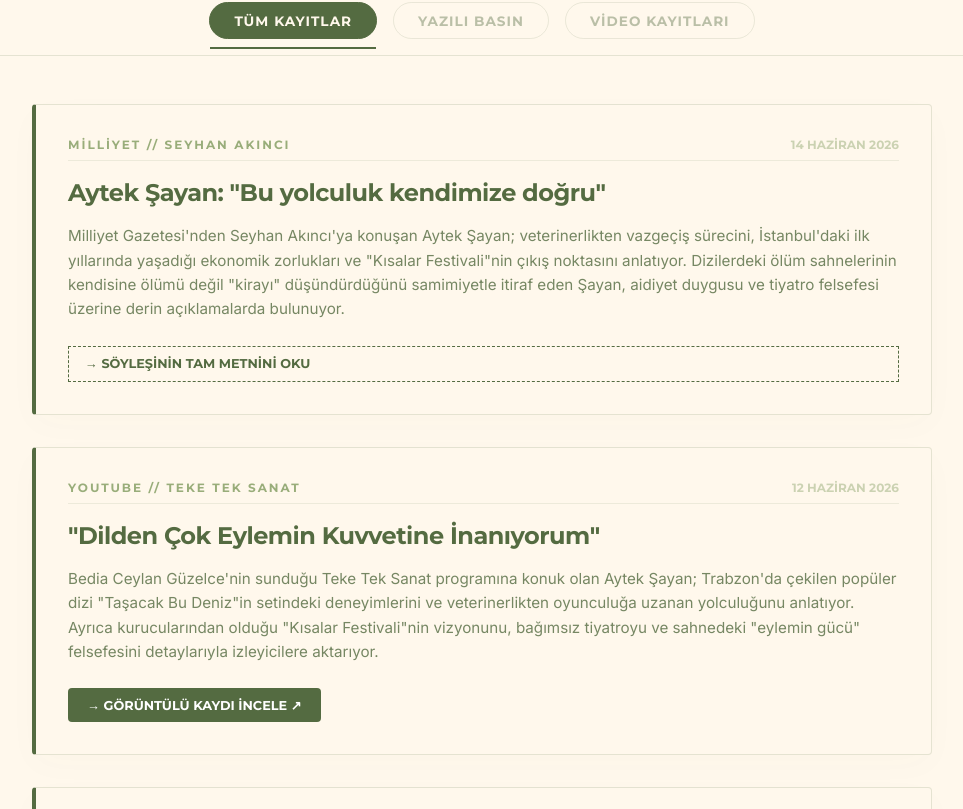
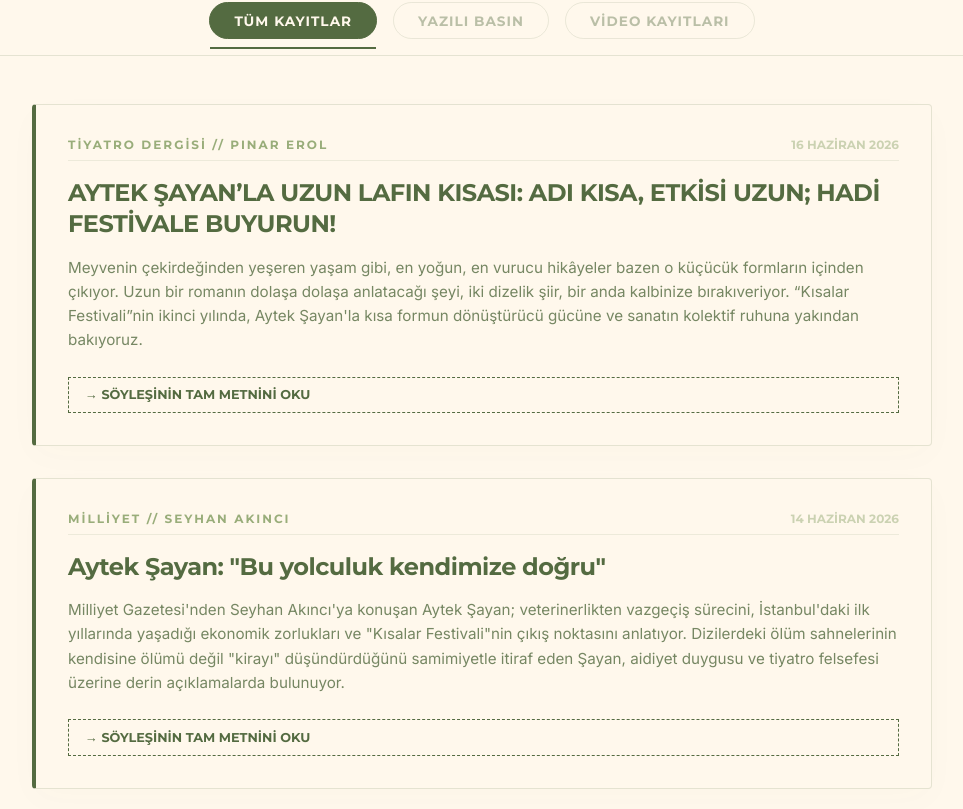
Before and after one commit to ebru1967/oyuncu-fan-projesi, a React (Vite) app: page /basin in a window 1280 px wide. Shown: the part 371-1180 px from the top of the page, without its empty margins (158-1121 px from the left). Built offline with nearby package versions, Linux system fonts and the light colour scheme.

Commit message:
yeni haber.

```diff
--- a/src/pages/PressInterviews.jsx
+++ b/src/pages/PressInterviews.jsx
@@ -5,7 +5,53 @@ function PressInterviews() {
   const [expandedId, setExpandedId] = useState(null);
 
   const interviewData = [
-   {
+    {
+      id: 21,
+      type: 'written',
+      source: 'TİYATRO DERGİSİ // PINAR EROL',
+      date: '16 HAZİRAN 2026',
+      title: 'AYTEK ŞAYAN’LA UZUN LAFIN KISASI: ADI KISA, ETKİSİ UZUN; HADİ FESTİVALE BUYURUN!',
+      summary: "Meyvenin çekirdeğinden yeşeren yaşam gibi, en yoğun, en vurucu hikâyeler bazen o küçücük formların içinden çıkıyor. Uzun bir romanın dolaşa dolaşa anlatacağı şeyi, iki dizelik şiir, bir anda kalbinize bırakıveriyor. “Kısalar Festivali”nin ikinci yılında, Aytek Şayan'la kısa formun dönüştürücü gücüne ve sanatın kolektif ruhuna yakından bakıyoruz.",
+      qaList: [
+        {
+          q: "“Kısalar Festivali”nin ikincisini karşılamaya günler kaldı. Daha dün elimize doğan festivalin büyümesini izlemenin heyecanı üzerimizde. Bu sene neler olacak? Belirlenen temalar yine birbirleriyle paslaşacaklar mı, aralarında konuşacaklar mı?",
+          a: "Festivali ikinci kez yapmak bizim için de çok heyecan verici. Bu sene temaları belirlerken biraz daha net olmak istedik. Geçen seneden bu seneye taşıdığımız bir tema var; “çevresel kıyamet”. Diğer temalar da “neşeli direniş”, “modern oburluk”, “kırılgan köprüler”, “kimlik ve aidiyet”. Hepsi de her gün içinden geçtiğimiz, her gün soluduğumuz dünyayı anlatıyor. Her biri kendi başına güçlü bir manifesto gibi ama bu dönemin ruhunu çok iyi temsil ettikleri için yan yana geldiklerinde de birbirleriyle konuşmaya başlıyorlar. Bu çağın getirdiği sorulara bambaşka yerlerden cevap verme fırsatı sunuyor aslında temalar."
+        },
+        {
+          q: "Festival bu yıl da DasDas'ta gerçekleşiyor. Bu iş birliğinin festivalin kimliğine ve üretim anlayışına nasıl bir etkisi var? Bir yandan da tarihleri, programı ve izleyicileri bekleyen atölye gibi buluşmaları konuşalım mı?",
+          a: "“Kısalar Festivali”, ikinci senesinde de DasDas'ta yapılıyor. İş birliği aslında bakış açılarının ortaklaşması demek bizim için. O yüzden sadece bir mekân değil bir yol arkadaşlığı gibi. Türkiye'de bir festivalin süresi boyunca tek bir mekânda gerçekleşmesi artık pek mümkün olmuyor biz burada bunu da başarıyoruz. Bu sene festival tarihleri 18 ve 21 Haziran arasındaki dört gün. Bu dört gün boyunca aşağı yukarı elli performans olacak. Ayrıca bu sene festivalde Alexandra Kazazou “Fiziksel Tiyatro” atölyesi gerçekleştirecek."
+        },
+        {
+          q: "“Kısa” tiyatro formatına pek alışık değiliz. Belli ki kalıpların dışına çıkan, bir tanıma hapsolmak istemeyen bir kimliği var “Kısalar Festivali”nin. Hatta tiyatroyla da sınırlamayalım, sahne sanatlarını kapsayan, genişleten, disiplinler arası bir üretim dili diyelim. Nedense “kısa” form olarak tamamlanmamış, rüştünü ispat etmemiş gibi algılanıyor. Bu festival bu algıya itiraz ediyor, değil mi?",
+          a: "Biz geçen sene festivale “yalın, özgür, şimdi” diyerek başladık. Aslında herkese anlatacağın bir hikâyen varsa onu belirli kalıplara sıkışmadan, yaratıcılığını kullanarak anlatabilirsin dedik. O yüzden “kısa” formun tamamlanmamış gibi algılanması aslında alışılagelmiş kalıpların bir yanılgısı. Festival bizim için sürelerin kısaldığı bir alan değil, tam tersine belirli tanımlara hapsolmak istemeyen, disiplinler arası bir özgürlük alanı. Hatta bu “kısa” forma, anlatının en rafine hali bile diyebiliriz. Aslında “kısa” form, anlatıyı en saf, en dürüst ve en yalın haliyle anlatmayı da mümkün kılıyor. Dolayısıyla bu algıya sadece itiraz etmiyoruz, bu algıyı kırmak için de elimizden geleni yapıyoruz."
+        },
+        {
+          q: "Her sene tiyatronun en zor senesindeyiz diye diye bu tiyatro mevsimini de atlattık (!) Bir oyun üzerinde hemfikir olmak, ekip kurmak, prova için mekân bulmak, salon bulmak, seyirciyle buluşmak başlı başına zorken ve gitgide zorlaşıyorken bir anlamda kolaylaştırıcı, yüreklendirici mi oluyor festival? Bir dayanışma ve motivasyon zemini oluşturuyor da diyebiliriz.",
+          a: "Evet sorunlar hep var, her zaman vardı ama “Kısalar Festivali”nin bir cesaretlendirme hali var. Dört gün boyunca yan yana durmanın, o kolektif enerjinin iyileştirici bir gücü oluyor. Festivale katılan herkes; izleyiciler, sahnede olanlar, yaratıcı ekipler, teknik ekipler ortak dertleri paylaşıyorlar ama ne olursa olsun bu işi yapmanın da heyecanını hissediyorlar. Bu yüzden festival herkes için “buradayız, devam ediyoruz” dediğimiz bir alan haline de geliyor. Çünkü hepimiz farkındayız ki sanatı sürdürülebilir kılmanın yollarından biri de birbirimize alan açmak ve yüklerimizi paylaşmak."
+        },
+        {
+          q: "Üretim dolaşıma da girebiliyor böylece.",
+          a: "Tabii buna alan açmak da çok önemli. Geçen sene “Kısalar Festivali”ndeki bazı oyunlar başka festivallerde de oynadı. “Kısalar Festivali”nde ilk gösterimini gerçekleştiren birkaç oyun da sezonda farklı sahnelerde oynamaya başladı. Bu oyunların ilk kez “Kısalar Festivali”nde oynanmış olması da bizi çok mutlu ediyor."
+        },
+        {
+          q: "Seyirci bazen bir performansla öyle özel bir buluşma yaşıyor, öyle güçlü bir bağ kuruyor ki o koltuktan öylece kalkıp gitmek olmuyor. İllaki oyuncusuyla, yönetmeniyle, yaratıcı ekibiyle buluşmak, biraz daha tiyatro konuşmak, biraz daha tiyatro yaşamak, biraz daha o dünyanın içinde kalmak istiyor. Bu festival bize bunun için biraz daha zaman veriyor.",
+          a: "Bizim tam olarak hayal ettiğimiz ve yaratmak istediğimiz şey buydu; bu aradaki mesafeyi kaldırabilmek. Her performanstan sonra yapılan soru-cevap kısmı tam da bunun için kurguladığımız ve ayırdığımız bir zaman. Seyirciyi performans biter bitmez ekiple buluşturuyoruz. O enerji yok olmadan, izleyici aklındaki soruyu hemen sorsun, duygusunu paylaşabilsin, fikirleri tartışabilsin diye. Çünkü performans sahnede bittiğinde aslında bitmiyor, izleyicinin, ekibin zihninde devam ediyor. Bir de izleyicilerin tiyatro, sahne sanatları üzerine ekiplerle konuşabileceği alan neredeyse yok gibi. Bu alanı açmak da önemli bir misyon bizim için. Geçen sene seyircinin de ekiplerin de bunu özlemiş olduğunu fark ettik."
+        },
+        {
+          q: "Bir de sezon biterken tiyatro sevdalıları için de bonus gibi oluyor. Kapanışı reddedenlere ilaç gibi geliyor.",
+          a: "Aslında bu söylediğiniz çok güzel ama biz aslında tiyatroda sezonun bitmemesi gerektiğini düşünüyoruz. Bu ezberi bozabilmek güzel olurdu. Festivalin dört gün boyunca da aynı enerjiyle, heyecanla ve katılımla devam etmesi de belki buna ufak bir katkı sunuyordur."
+        },
+        {
+          q: "Bu buluşmanın “3 Kısa” gibi çıktısı da oldu.",
+          a: "Evet geçen sene festivale katılmış üç oyunu seçerek “3 Kısa” adıyla yeni bir prodüksiyon yaptık. Ortak temalarda buluşan üç kadın oyunu yeni bir dramaturji yapılarak Fırat Aygün tarafından yönetildi. Önümüzdeki sene de yine böyle bir prodüksiyon yapmayı umuyoruz."
+        },
+        {
+          q: "Bir festivali programlamaktan çok bir ekosistem kuruyorsunuz aslında. Bu sayede de kim bilir kaç kişinin hayali gerçekleşiyor, sesi duyuluyor, varlığı biliniyor ve fikri karşılık buluyor. Şimdi bunlara teşekkür edilmez mi?",
+          a: "Biz çok teşekkür ederiz. Ekosistem kelimesi niyetimizi de çok güzel özetliyor. Amacımız, seyircilerin ve tüm yaratıcı ekiplerin birbirleriyle temas ettiği, yaşayan bir alan kurabilmek. Size, katılan tüm ekiplere, seyircilere ve festivali yapan tüm sahne arkası ekibe bir hayale ortak olduğu için de ayrıca teşekkür ederiz."
+        }
+      ]
+    },
+    {
       id: 20,
       type: 'written',
       source: 'MİLLİYET // SEYHAN AKINCI',
```
